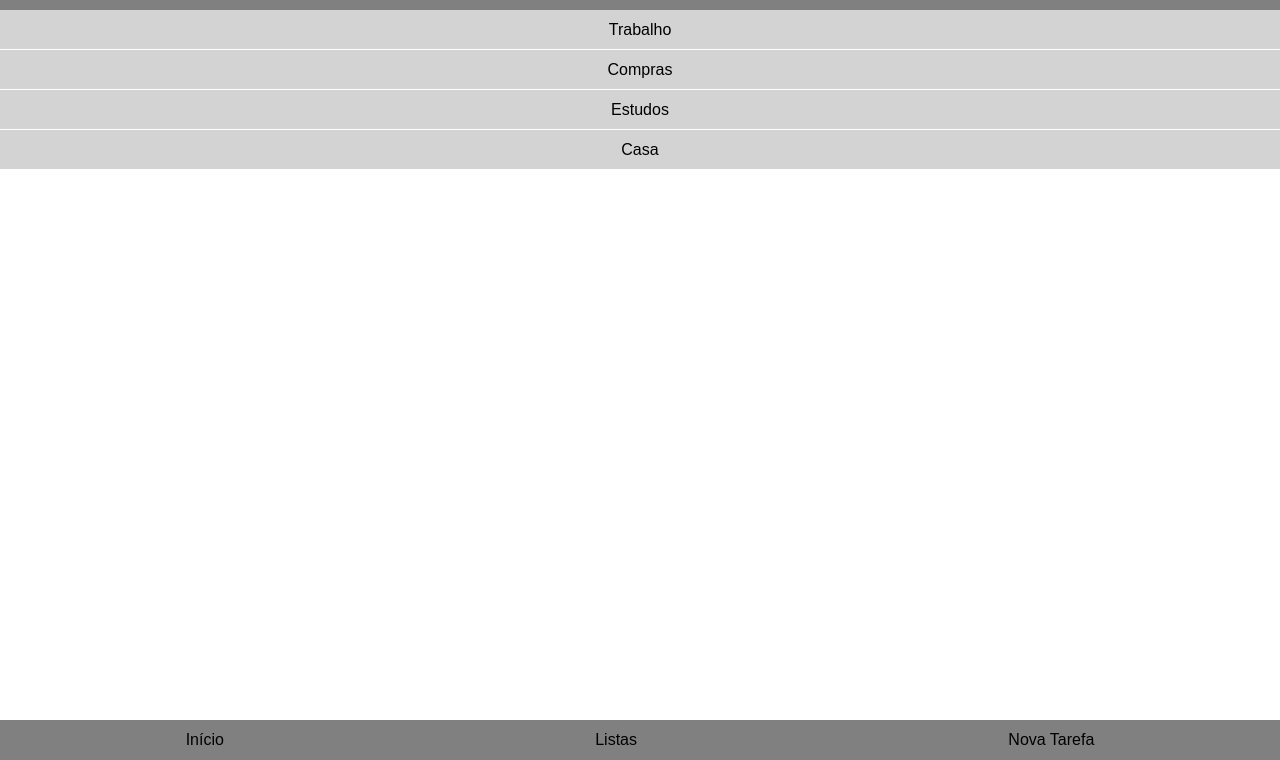
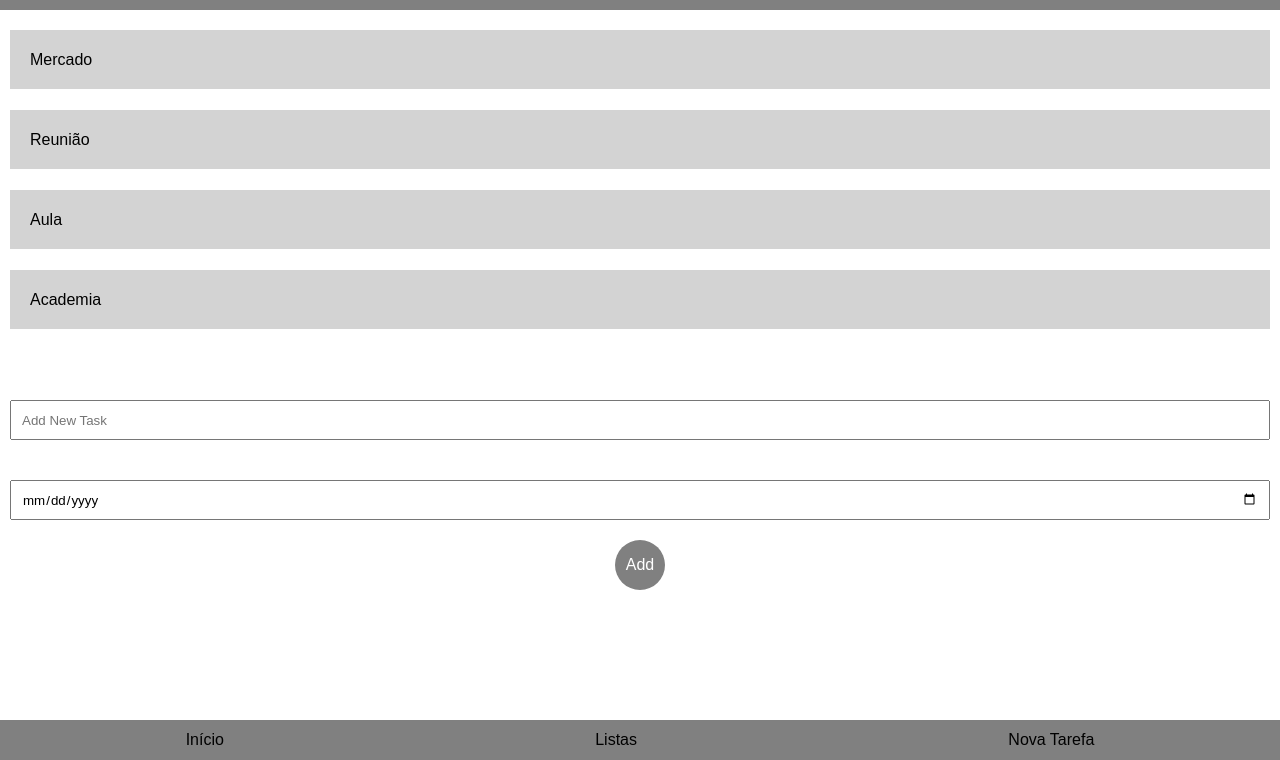
Before and after one commit to menezesmario/todotasks, a plain HTML site: page index.html in a window 1280 px wide. Shown: the part 40-800 px from the top of the page. Drawn offline with Linux system fonts and the light colour scheme.

Commit message:
home structure

```diff
--- a/index.html
+++ b/index.html
@@ -13,13 +13,20 @@
     </div>
 
     <main>
-        <section class="lists">
+        <section class="task-list">
             <ul>
-                <li>Trabalho</li>
-                <li>Compras</li>
-                <li>Estudos</li>
-                <li>Casa</li>
+                <li>Mercado</li>
+                <li>Reunião</li>
+                <li>Aula</li>
+                <li>Academia</li>
             </ul>
+        </section>
+        <section class="add-task">
+            <form>
+                <input type="text" id="inputTask" placeholder="Add New Task">
+                <input type="date">
+                <span onclick="newTask()"class="btnAddTask">Add</span>
+            </form>
         </section>
     </main>
 
@@ -32,4 +39,6 @@
     </nav>
 
 </body>
+
+
 </html>
--- a/src/css/index.css
+++ b/src/css/index.css
@@ -33,12 +33,39 @@
     justify-content: space-around;
 }
 
-.lists ul li {
+.task-list ul li {
     display: flex;
     flex-direction: column;
     justify-content: center;
     background-color: lightgray;
+    height: 60px;
+    border-bottom: 1px solid white;
+    text-align: left;
+    padding: 10px 20px;
+    margin: 20px 10px;
+}
+
+form {
+    display: flex;
+    flex-direction: column;
+    margin: 50px 10px;
+}
+
+form input {
     height: 40px;
-    border-bottom: 1px solid white;
+    margin: 20px 0;
+    padding: 10px;
+}
+
+.btnAddTask {
+    display: flex;
+    flex-direction: column;
+    justify-content: center;
+    margin: auto;
     text-align: center;
+    height: 50px;
+    width: 50px;
+    background-color: gray;
+    border-radius: 50%;
+    color: white;
 }
```
